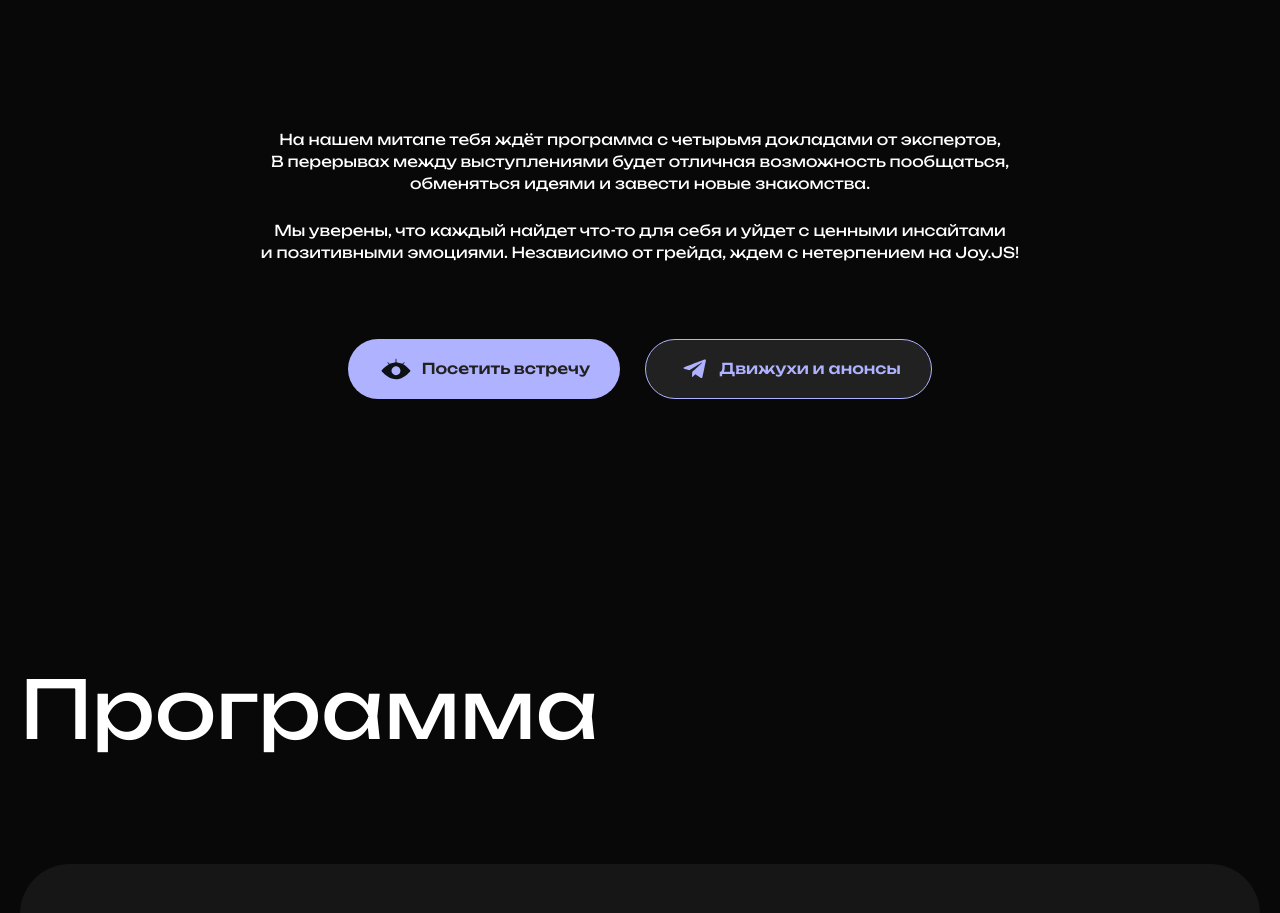
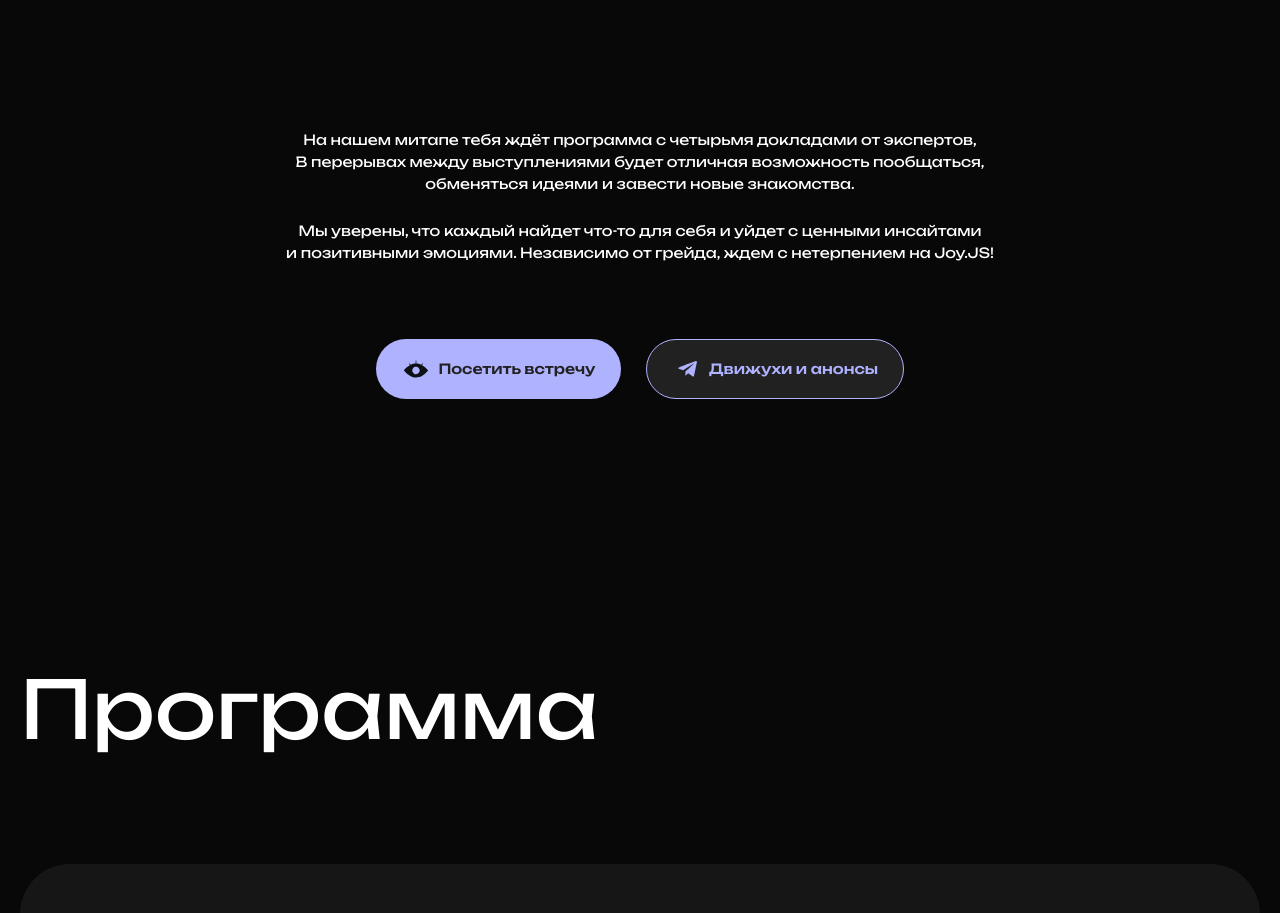
Before and after one commit to TabulaWeb/joyjs, a React (Vite) app: page / in a window 1280 px wide. Shown: the part 1840-2753 px from the top of the page. Built offline with nearby package versions, Linux system fonts and the light colour scheme.

Commit message:
fix description font size

```diff
--- a/src/components/landing/idea-description.jsx
+++ b/src/components/landing/idea-description.jsx
@@ -66,6 +66,16 @@ const Description = styled.p`
 		margin-bottom: 75px;
 	}
 
+	@media screen and (max-width: 1440px) {
+		font-size: 14px;
+	}
+
+	@media screen and (max-width: 750px) {
+		br {
+			display: none;
+		}
+	}
+
 	@media screen and (max-width: 600px) {
 		&.subDescription {
 			margin-bottom: 50px;
@@ -118,4 +128,14 @@ const Button = styled.a`
 			color: ${({ isFilled }) => isFilled ? '#080808' : '#9496D3'};
 		}
 	}
+
+	@media screen and (max-width: 1440px) {
+		font-size: 14px;
+		padding: 0 25px;
+
+		& svg {
+			width: 30px;
+			height: 30px;
+		}
+	}
 `
```
